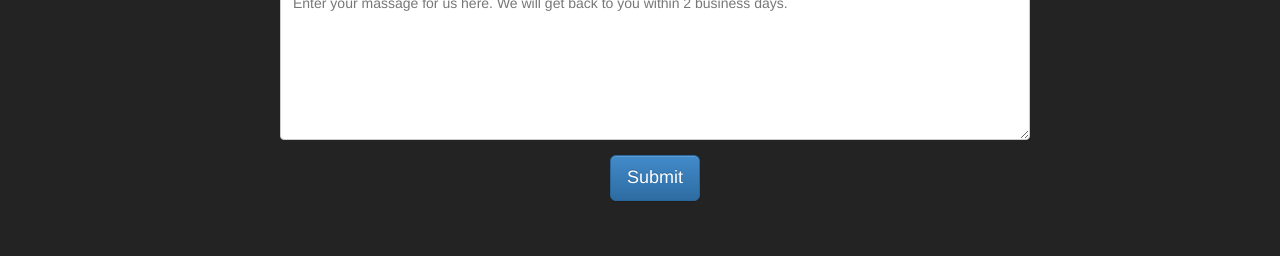
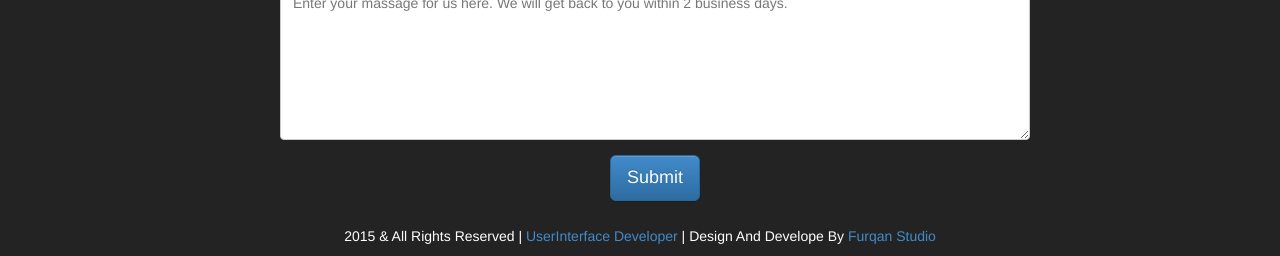
Before and after one commit to furqanzamir/Bussiness, a plain HTML site: page index.html in a window 1280 px wide. Shown: the part 2583-2839 px from the top of the page. Before the commit the page ends 2799 px from the top, so only its background shows below. Drawn offline with Linux system fonts and the light colour scheme.

Commit message:
footer Add index page

```diff
--- a/index.html
+++ b/index.html
@@ -372,8 +372,14 @@
 .carousel-indicators .active {
 background: #333333;
 }
+.copy-right{
+	color: #fff;
+	text-align: center;
+	line-height: 40px;
+}
 </style>
 
+<section class="copy-right">2015 &amp; All Rights Reserved | <a target="_blank" title="UserInterface Developer" href="https://www.facebook.com/userplatform">UserInterface Developer</a><span style="text-align:right; "> | Design And Develope By <a href="http://furqan-portfolio.co.nf">Furqan Studio</a></span></section>
 
 </div>
 
```
